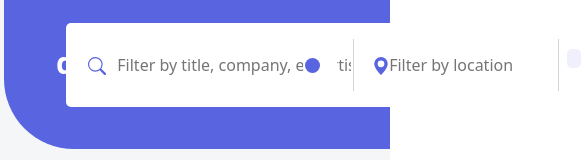
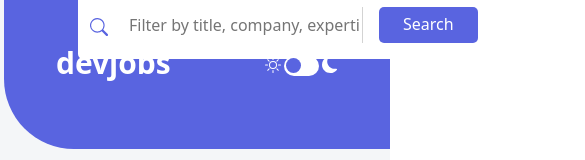
Before and after one commit to Moetasim97/dev_jobs_backup, a React (Create React App) app: page / in a window 390 px wide. Shown: the top 160 px of the page, 585 px wide, since content can reach past the window. Built offline with nearby package versions, Linux system fonts and the light colour scheme; no server answers.

Commit message:
latest changes

```diff
--- a/src/App.css
+++ b/src/App.css
@@ -152,7 +152,13 @@ label{
   position: relative;
 
 }
-.collection{
+
+
+.occupationField{
+  background-color: inherit;
+}
+
+.locationField{
   background-color: inherit;
 }
 
@@ -210,15 +216,16 @@ transition: transform 0.1s linear;
 
 
 .bi.bi-brightness-high{
-position: absolute;
-top:57px;
-left: 1130px;
+background-color: inherit;
+margin-top:17px;
+margin-right: 3px;
+
 }
 
 .bi.bi-moon-fill{
-position: absolute;
-top: 57px;
-left: 1200px;
+background-color: inherit;
+margin-top:17px;
+margin-left: 3px;
 }
 
 
@@ -228,3 +235,48 @@ left: 1200px;
   top: -20px;
   left: 10px;
 }
+
+
+@media  (max-width:1000px)
+{
+
+  .filter_bar{
+    left: 10%;
+    margin-top: -20px;
+    width: fit-content;
+  }
+}
+
+@media  (max-width:768px)
+{
+
+  .filter_bar{
+    left: 20%;
+    top: 5%;
+    margin-top: -20px;
+    width: 400px;
+
+  }
+
+  .locationField{
+    display: none;
+  }
+  .occupationField{
+    width: 250px;
+  }
+
+  .first_label{
+    display: none;
+  }
+
+  #fullTime{
+    display: none;
+  }
+
+  .bi.bi-geo-alt-fill{
+    display: none;
+  }
+
+
+
+}
--- a/src/Details.css
+++ b/src/Details.css
@@ -13,6 +13,8 @@
     margin-left: 80px;
     width: 85%;
     margin-top: -55px;
+    display: flex;
+    flex-direction: row;
 
 
 
@@ -23,7 +25,6 @@
     color: blueviolet;
     font-family: Kumbh_regular;
     font-weight: 600;
-
     height: fit-content;
     border-radius: 5px;
     padding:10px;
@@ -102,3 +103,8 @@ li{
     padding-top: 10px;
     padding-bottom: 10px;
 }
+
+
+@media  (max-width:768px){
+
+}
--- a/src/Main.js
+++ b/src/Main.js
@@ -40,12 +40,12 @@ export default function Main({state,filter,toggler}){
     <Details state={singleJob}/>
 
 <div className="top_section ">
-  <div className='filter_bar d-flex p-3 fit_content ' style={secondaryTheme}>
-    <input type="text" id="nameInput" name="Name" className='collection' placeholder='Filter by title, company, expertise..'></input>
+  <div className='filter_bar d-flex p-3 fit_content  ' style={secondaryTheme}>
+    <input type="text" id="nameInput" name="Name" className='occupationField' placeholder='Filter by title, company, expertise..'></input>
     <svg xmlns="http://www.w3.org/2000/svg" width="18" height="18" fill="#5964e0" className="bi bi-search" viewBox="0 0 16 16">
         <path d="M11.742 10.344a6.5 6.5 0 1 0-1.397 1.398h-.001c.03.04.062.078.098.115l3.85 3.85a1 1 0 0 0 1.415-1.414l-3.85-3.85a1.007 1.007 0 0 0-.115-.1zM12 6.5a5.5 5.5 0 1 1-11 0 5.5 5.5 0 0 1 11 0z"/>
       </svg>
-    <input type="text" id="countryInput" name="Country" className='collection' placeholder='Filter by location'></input>
+    <input type="text" id="countryInput" name="Country" className='locationField' placeholder='Filter by location'></input>
     <svg xmlns="http://www.w3.org/2000/svg" width="18" height="18" fill="#5964e0" className="bi bi-geo-alt-fill" viewBox="0 0 16 16">
       <path d="M8 16s6-5.686 6-10A6 6 0 0 0 2 6c0 4.314 6 10 6 10zm0-7a3 3 0 1 1 0-6 3 3 0 0 1 0 6z"/>
     </svg>
@@ -75,13 +75,14 @@ export default function Main({state,filter,toggler}){
     <div className='d-flex justify-content-between pb-4'>
       <div className='main_title'>devjobs</div>
       <div className='d-flex'>
+      <svg xmlns="http://www.w3.org/2000/svg" width="16" height="16" fill="white" className="bi bi-brightness-high" viewBox="0 0 16 16">
+            <path d="M8 11a3 3 0 1 1 0-6 3 3 0 0 1 0 6zm0 1a4 4 0 1 0 0-8 4 4 0 0 0 0 8zM8 0a.5.5 0 0 1 .5.5v2a.5.5 0 0 1-1 0v-2A.5.5 0 0 1 8 0zm0 13a.5.5 0 0 1 .5.5v2a.5.5 0 0 1-1 0v-2A.5.5 0 0 1 8 13zm8-5a.5.5 0 0 1-.5.5h-2a.5.5 0 0 1 0-1h2a.5.5 0 0 1 .5.5zM3 8a.5.5 0 0 1-.5.5h-2a.5.5 0 0 1 0-1h2A.5.5 0 0 1 3 8zm10.657-5.657a.5.5 0 0 1 0 .707l-1.414 1.415a.5.5 0 1 1-.707-.708l1.414-1.414a.5.5 0 0 1 .707 0zm-9.193 9.193a.5.5 0 0 1 0 .707L3.05 13.657a.5.5 0 0 1-.707-.707l1.414-1.414a.5.5 0 0 1 .707 0zm9.193 2.121a.5.5 0 0 1-.707 0l-1.414-1.414a.5.5 0 0 1 .707-.707l1.414 1.414a.5.5 0 0 1 0 .707zM4.464 4.465a.5.5 0 0 1-.707 0L2.343 3.05a.5.5 0 1 1 .707-.707l1.414 1.414a.5.5 0 0 1 0 .708z"/>
+            </svg>
       <input type="checkbox" id="checkbox" name="vehicle3"  className="checkbox" onClick={()=>{
         toggler()
       }}/>
         <label htmlFor="checkbox"  className="togglerLabel mt-3">  <div className="ball"></div> </label>
-          <svg xmlns="http://www.w3.org/2000/svg" width="16" height="16" fill="white" className="bi bi-brightness-high" viewBox="0 0 16 16">
-            <path d="M8 11a3 3 0 1 1 0-6 3 3 0 0 1 0 6zm0 1a4 4 0 1 0 0-8 4 4 0 0 0 0 8zM8 0a.5.5 0 0 1 .5.5v2a.5.5 0 0 1-1 0v-2A.5.5 0 0 1 8 0zm0 13a.5.5 0 0 1 .5.5v2a.5.5 0 0 1-1 0v-2A.5.5 0 0 1 8 13zm8-5a.5.5 0 0 1-.5.5h-2a.5.5 0 0 1 0-1h2a.5.5 0 0 1 .5.5zM3 8a.5.5 0 0 1-.5.5h-2a.5.5 0 0 1 0-1h2A.5.5 0 0 1 3 8zm10.657-5.657a.5.5 0 0 1 0 .707l-1.414 1.415a.5.5 0 1 1-.707-.708l1.414-1.414a.5.5 0 0 1 .707 0zm-9.193 9.193a.5.5 0 0 1 0 .707L3.05 13.657a.5.5 0 0 1-.707-.707l1.414-1.414a.5.5 0 0 1 .707 0zm9.193 2.121a.5.5 0 0 1-.707 0l-1.414-1.414a.5.5 0 0 1 .707-.707l1.414 1.414a.5.5 0 0 1 0 .707zM4.464 4.465a.5.5 0 0 1-.707 0L2.343 3.05a.5.5 0 1 1 .707-.707l1.414 1.414a.5.5 0 0 1 0 .708z"/>
-            </svg>
+
             <svg xmlns="http://www.w3.org/2000/svg" width="16" height="16" fill="white" class="bi bi-moon-fill" viewBox="0 0 16 16">
         <path d="M6 .278a.768.768 0 0 1 .08.858 7.208 7.208 0 0 0-.878 3.46c0 4.021 3.278 7.277 7.318 7.277.527 0 1.04-.055 1.533-.16a.787.787 0 0 1 .81.316.733.733 0 0 1-.031.893A8.349 8.349 0 0 1 8.344 16C3.734 16 0 12.286 0 7.71 0 4.266 2.114 1.312 5.124.06A.752.752 0 0 1 6 .278z"/>
         </svg>
```
